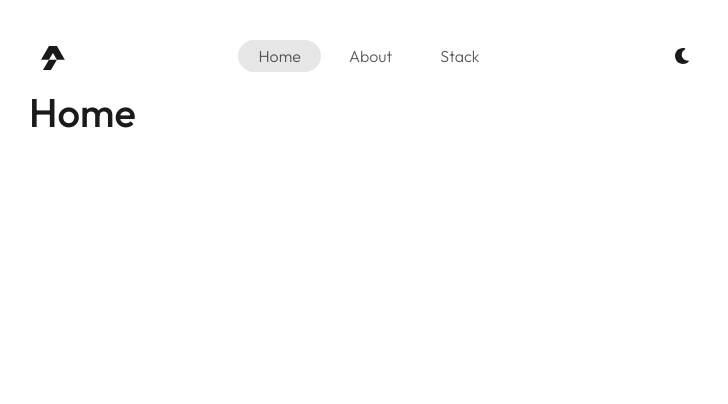
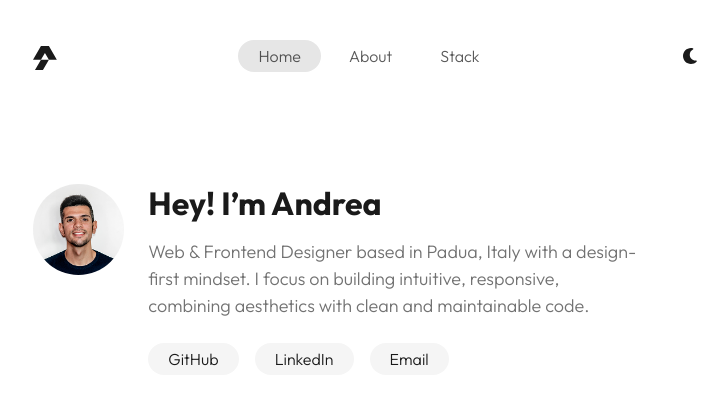
Before and after one commit to andrea-salvalaggio/portfolio, a Nuxt app: page / in a window 1280 px wide. Shown: the top 404 px of the page, without its empty margins (273-1001 px from the left). Built offline with nearby package versions, Linux system fonts and the light colour scheme.

Commit message:
feat: implement HeroSection component and update index page layout with global text styling and header adjustments

```diff
--- a/app/assets/scss/_general.scss
+++ b/app/assets/scss/_general.scss
@@ -11,4 +11,8 @@ body {
         width: 700px;
         margin: 0 auto;
     }
+
+    p {
+        color: $primary-text;
+    }
 }
--- a/app/components/layout/AppHeader.vue
+++ b/app/components/layout/AppHeader.vue
@@ -1,6 +1,6 @@
 <template>
     <header class="mt-4">
-        <nav class="navbar navbar-expand-lg sticky-top px-4 py-3">
+        <nav class="navbar navbar-expand-lg sticky-top p-3">
             <div class="container p-0">
                 <NuxtLink to="/" class="navbar-brand m-0 p-0">
                     <navLogo class="navbar-logo" />
--- /dev/null
+++ b/app/components/sections/HeroSections.vue
@@ -0,0 +1,50 @@
+<template>
+    <div class="hero-section mt-9">
+        <div class="container p-3">
+            <div class="row">
+                <div class="col col-md-2">
+                    <img src="@/assets/img/profile-light.png" class="img-fluid rounded-circle" alt="Profile picture">
+                </div>
+                <div class="col col-md-9">
+                    <h1 class="hero-title fw-bold mb-3">Hey! I’m Andrea</h1>
+                    <p class="hero-description mb-4">
+                        Web & Frontend Designer based in Padua, Italy
+                        with a design-first mindset. I focus on building intuitive, responsive,
+                        combining aesthetics with clean and maintainable code.
+                    </p>
+                    <div class="hero-links d-flex">
+                        <a href="#" class="btn-link">GitHub</a>
+                        <a href="#" class="btn-link mx-3">LinkedIn</a>
+                        <a href="#" class="btn-link">Email</a>
+                    </div>
+                </div>
+            </div>
+        </div>
+    </div>
+</template>
+
+<style scoped lang="scss">
+@use '@/assets/scss/variables' as *;
+
+.hero-section {
+    margin-top: $spacer-8;
+
+    .hero-title {
+        font-size: $font-size-big;
+    }
+
+    .hero-description {
+        font-size: 18px;
+    }
+
+    .hero-links {
+        .btn-link {
+            color: $dark;
+            background-color: $gray-100;
+            padding: $spacer-1 1.25rem;
+            border-radius: $radius-pill;
+            text-decoration: none;
+        }
+    }
+}
+</style>
--- a/app/pages/index.vue
+++ b/app/pages/index.vue
@@ -1,11 +1,5 @@
 <template>
-    <div class="container">
-        <div class="row">
-            <div class="col">
-                <h1>Home</h1>
-            </div>
-        </div>
-    </div>
+    <SectionsHeroSections />
 </template>
 
 <script setup>
```
Also changed, not shown: app/assets/img/profile-light.png (added).
